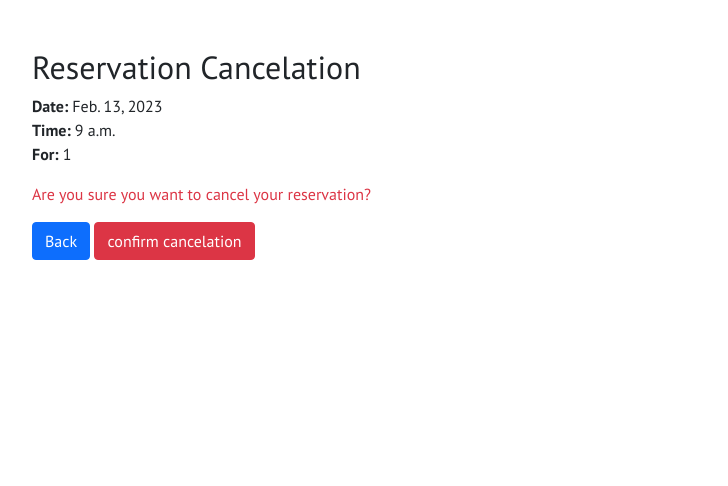
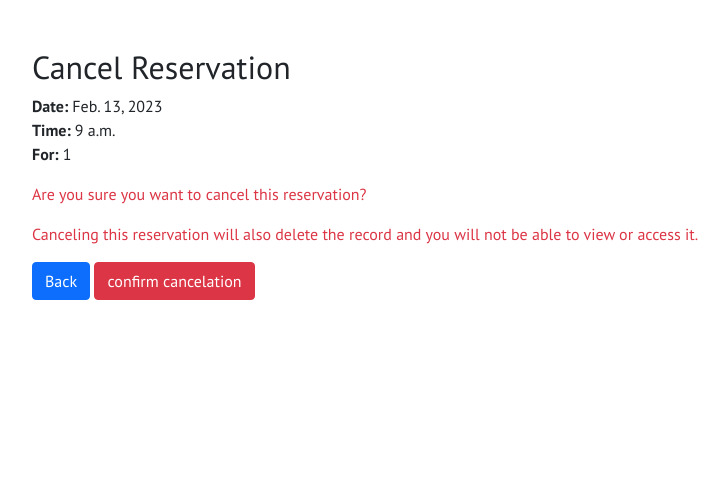
Before and after one commit to Tony118g/bundu-restaurant, a Django app: page /reservations/delete_reservation/2/ in a window 1280 px wide. Shown: the part 76-562 px from the top of the page, without its empty margins (50-778 px from the left). Run offline with Django 3.2, Linux system fonts and the light colour scheme; a user stored in the database is signed in; data comes from the database, SQL or seed files in the repository; some libraries are stand-ins or nearby versions.

Commit message:
Change delete reservation content for past dates

```diff
--- a/reservations/templates/delete_reservation.html
+++ b/reservations/templates/delete_reservation.html
@@ -4,17 +4,20 @@
 {% block content %}
 
 <div class="container below-nav fill-screen pt-5">
-    <h2>Reservation Cancelation</h2>
+    <h2 class="text-capitalize">{{ action }} reservation</h2>
     <ul class="list-unstyled">
         <li><span class="fw-bold">Date: </span>{{ res_instance.date }}</li>
         <li><span class="fw-bold">Time: </span>{{ res_instance.time }}</li>
         <li><span class="fw-bold">For: </span>{{ res_instance.no_of_people }}</li>
     </ul>
-    <p class="text-danger">Are you sure you want to cancel your reservation?</p>
+    <p class="text-danger">Are you sure you want to {{ action }} this reservation?</p>
+    {% if action == 'cancel' %}
+    <p class="text-danger">Canceling this reservation will also delete the record and you will not be able to view or access it.</p>
+    {% endif %}
     <div class="form-group">
         <form action="{% url 'delete_reservation' res_instance.id %}" method="POST">
             {% csrf_token %}
-            <a class="btn btn-primary" href="{% url 'home' %}">Back</a>
+            <a class="btn btn-primary" href="{% url 'profile_page' %}">Back</a>
             <input class="btn btn-danger" type="submit" name="submit" value="confirm cancelation">
         </form>
     </div>
--- a/reservations/views.py
+++ b/reservations/views.py
@@ -98,10 +98,16 @@ def delete_reservation(request, pk):
     """
 
     if request.user.is_authenticated:
+        Action = ''
         res_instance = get_object_or_404(Reservation, id=pk)
+        if res_instance.is_past_date:
+            action = 'delete record of'
+        else:
+            action = 'cancel'
 
         context = {
             'res_instance': res_instance,
+            'action': action,
         }
 
     else:
```
